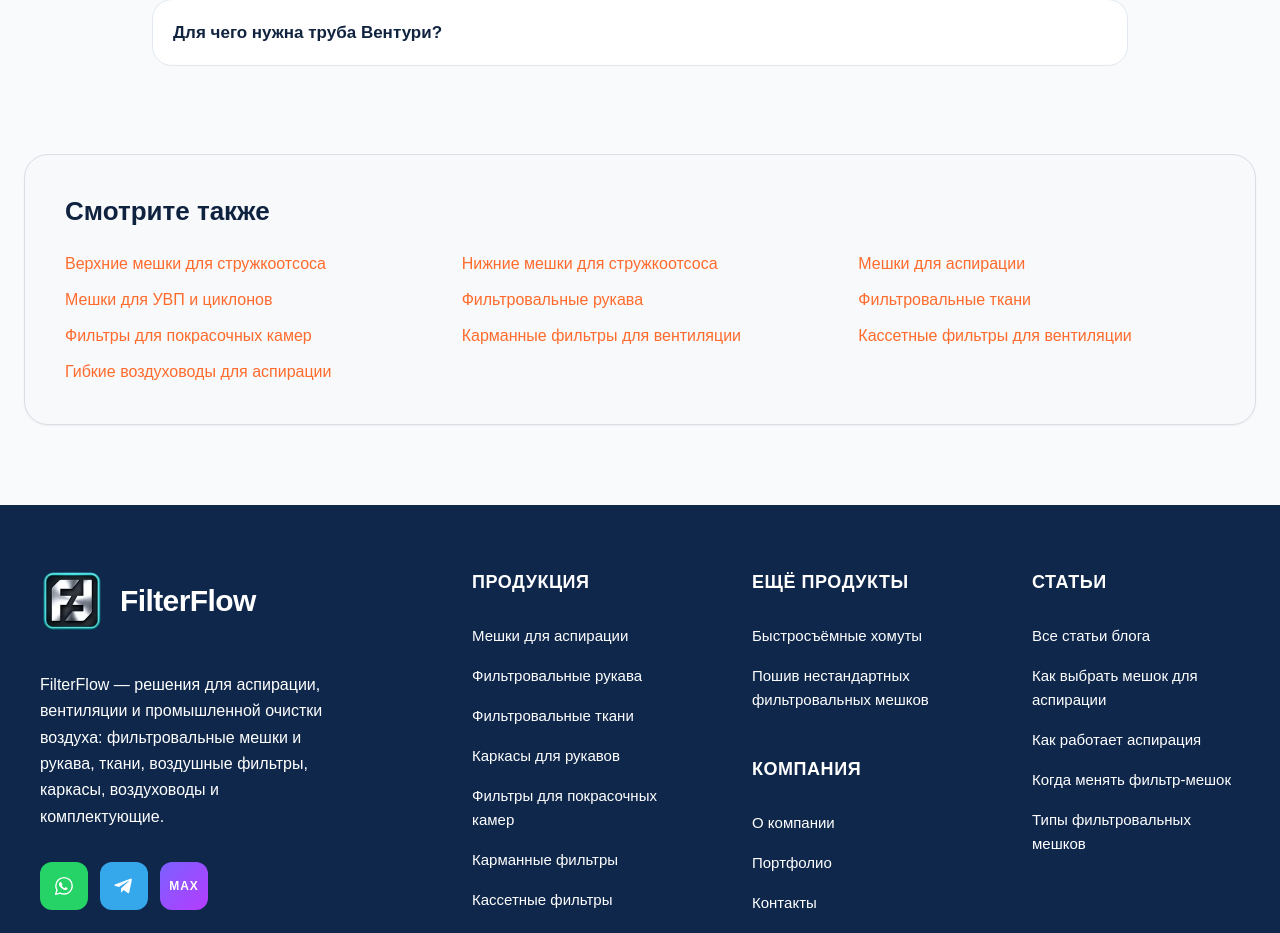
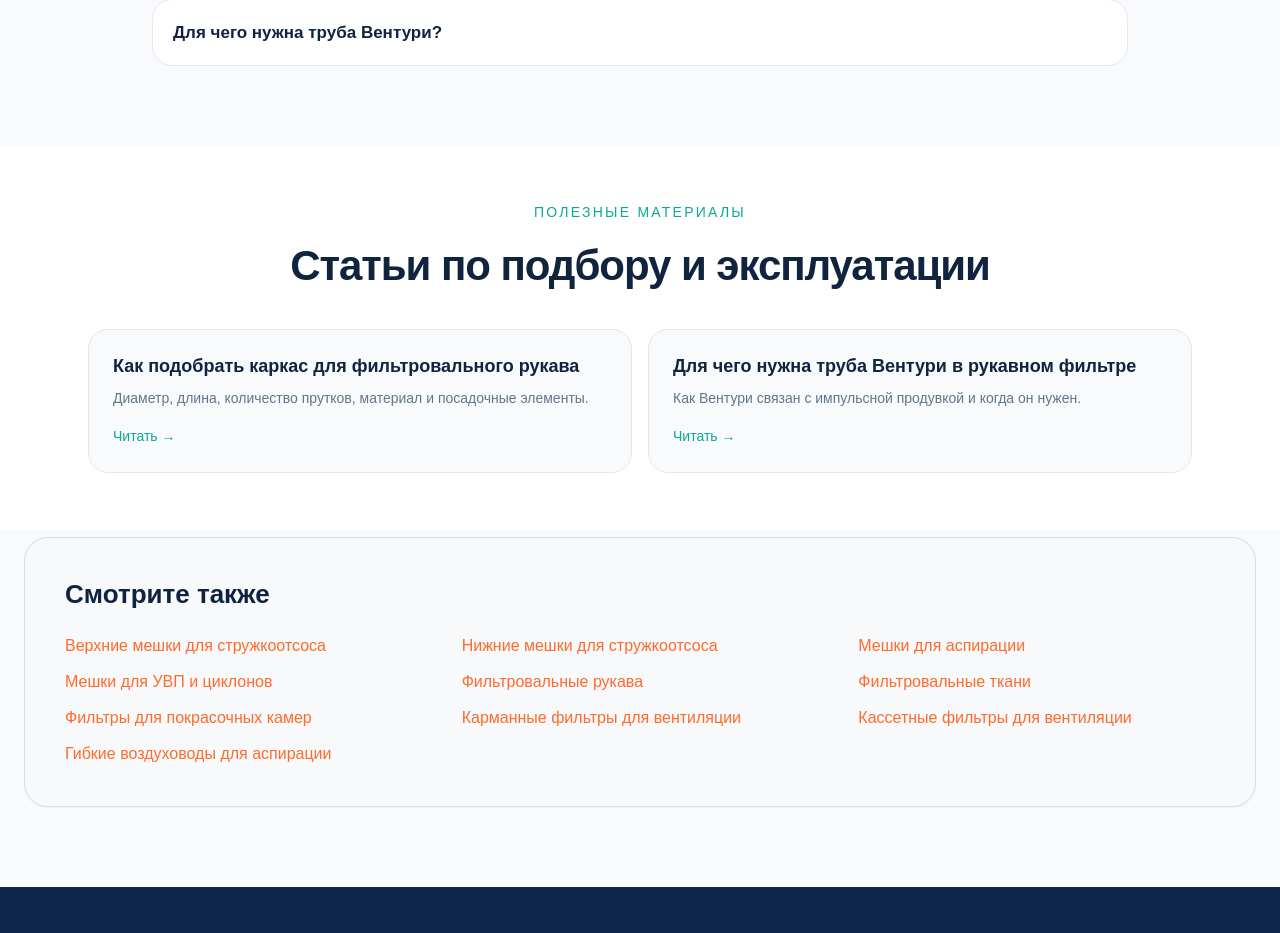
Before and after one commit to karipupkina-ux/filterflow-next, a Next.js app: page /karkasy-dlya-filtrovalnyh-rukavov in a window 1280 px wide. Shown: the part 4731-5664 px from the top of the page. Built offline with nearby package versions, Linux system fonts and the light colour scheme.

Commit message:
SEO content: link product pages to cluster articles

```diff
--- a/app/karkasy-dlya-filtrovalnyh-rukavov/page.tsx
+++ b/app/karkasy-dlya-filtrovalnyh-rukavov/page.tsx
@@ -5,6 +5,7 @@ import Navigation from "../components/Navigation";
 import ServiceJsonLd from "../components/ServiceJsonLd";
 import ProductInquiryForm from "../components/ProductInquiryForm";
 import SeeAlsoLinks from "../components/SeeAlsoLinks";
+import ProductGuides from "../components/ProductGuides";
 import FloatingContacts from "../components/feature/FloatingContacts";
 import { pageMetadata, SITE_URL } from "@/lib/seo-metadata";
 
@@ -196,6 +197,18 @@ export default function FilterCagesPage() {
 
         <section className="bg-[#f8fafc] py-14 md:py-20"><div className="mx-auto max-w-5xl px-5 sm:px-6"><h2 className="text-center text-[32px] font-bold text-[#10233f] md:text-[46px]">Частые вопросы о каркасах</h2><div className="mt-9 grid gap-4">{faq.map((item)=><details key={item.question} className="rounded-[20px] border border-[#e2e8f0] bg-white p-5"><summary className="cursor-pointer list-none text-[17px] font-semibold text-[#10233f]">{item.question}</summary><p className="mt-4 text-[15px] leading-[1.75] text-[#64748b]">{item.answer}</p></details>)}</div></div></section>
 
+        <ProductGuides items={[
+          {
+            title: "Как подобрать каркас для фильтровального рукава",
+            href: "/blog/kak-podobrat-karkas-filtrovalnogo-rukava/",
+            text: "Диаметр, длина, количество прутков, материал и посадочные элементы.",
+          },
+          {
+            title: "Для чего нужна труба Вентури в рукавном фильтре",
+            href: "/blog/dlya-chego-nuzhna-truba-venturi/",
+            text: "Как Вентури связан с импульсной продувкой и когда он нужен.",
+          },
+        ]} />
         <SeeAlsoLinks excludeHref="/karkasy-dlya-filtrovalnyh-rukavov/" />
         <FloatingContacts />
       </main>
```
